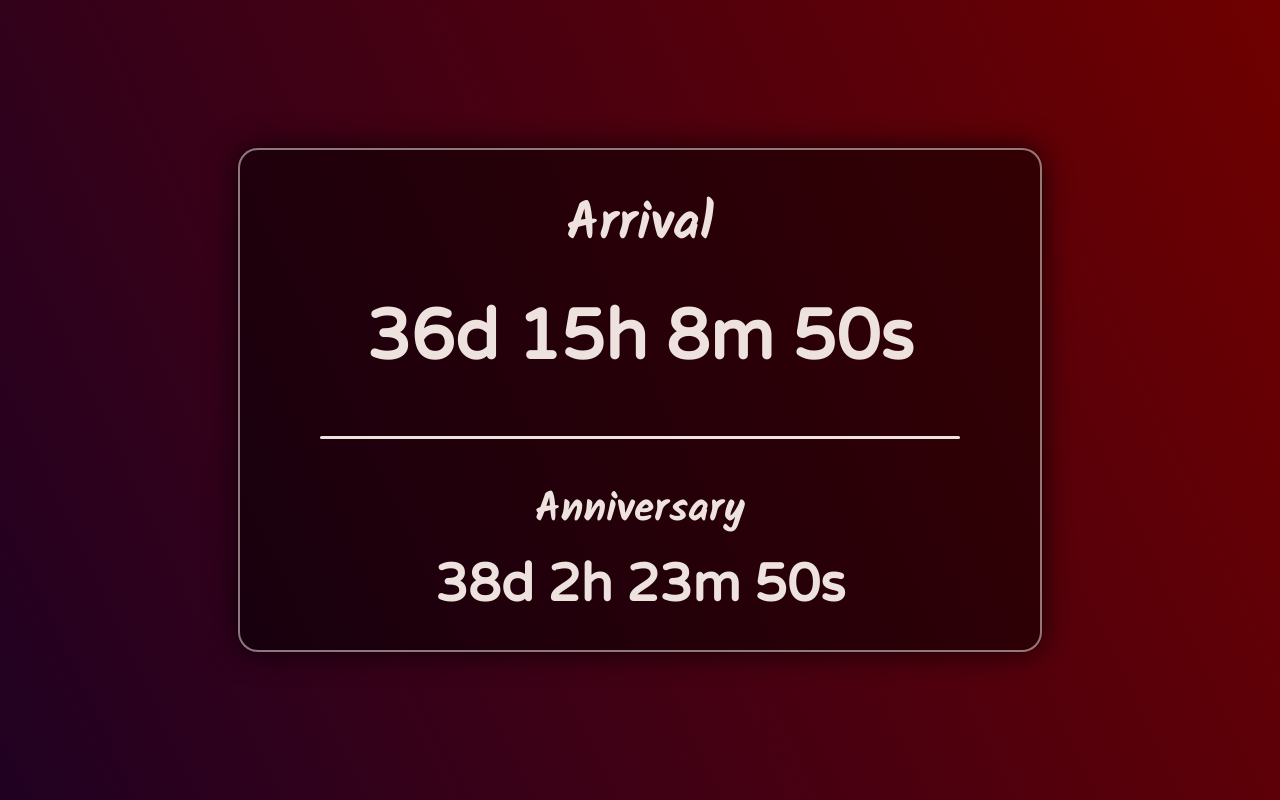
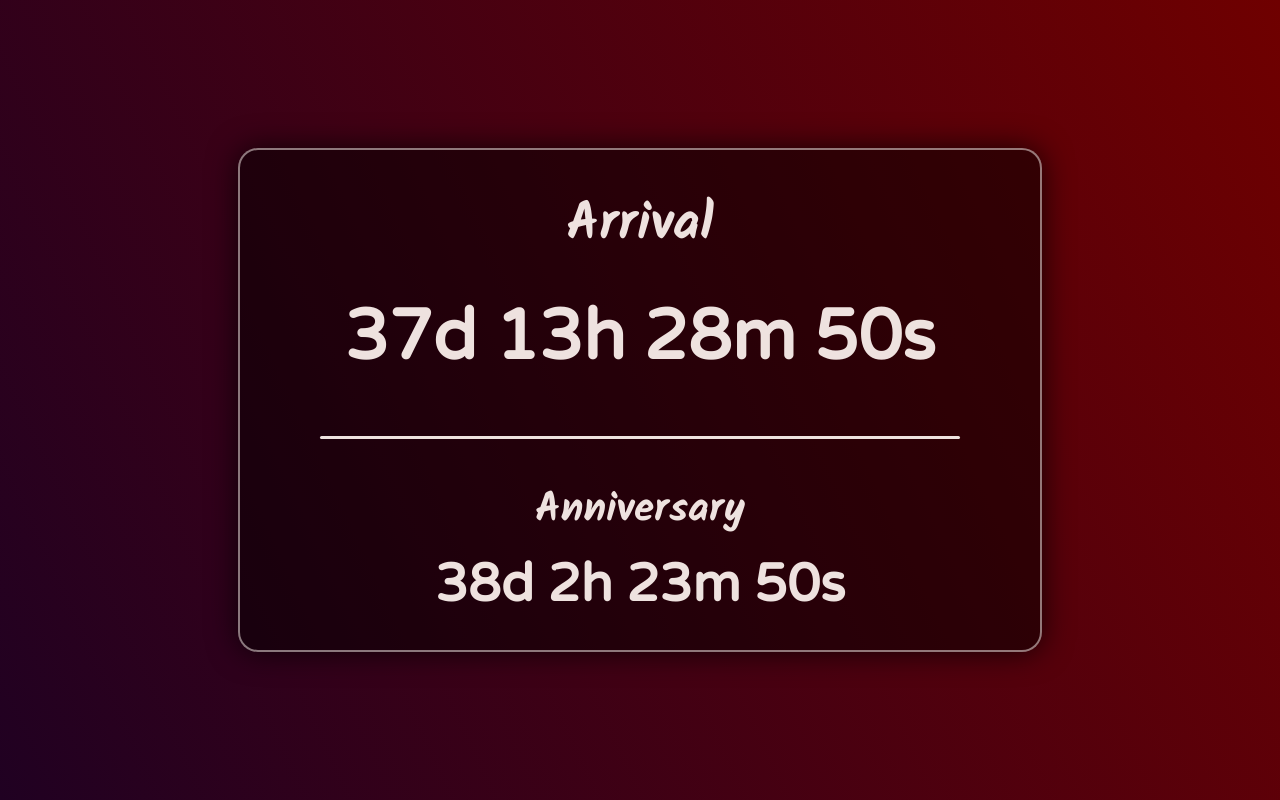
Before and after one commit to imtrmu/kenzie, a plain HTML site: page index.html in a window 1280 px wide. Drawn offline with Linux system fonts and the light colour scheme.

Commit message:
Updated Time

```diff
--- a/index.html
+++ b/index.html
@@ -35,7 +35,7 @@
 
   <script>
     // Set the date we're counting down to
-    var countDownDate = new Date("Jun 2, 2024 12:45:00").getTime();
+    var countDownDate = new Date("Jun 3, 2024 11:05:00").getTime();
 
     // Update the count down every 1 second
     var x = setInterval(function() {
```
